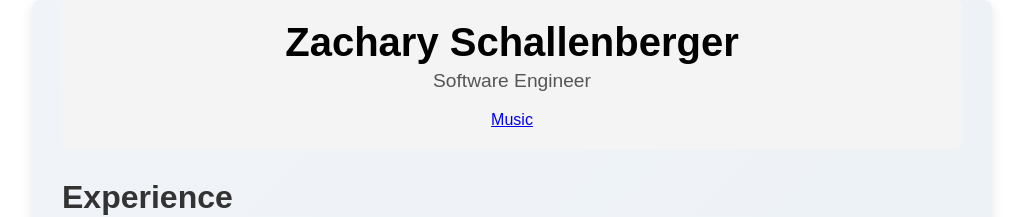
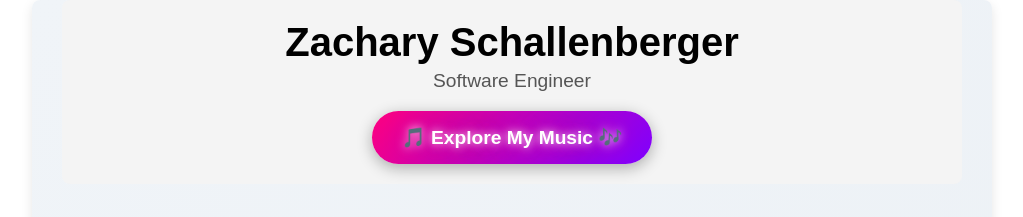
Before and after one commit to Schallenballa/Portfolio, a React (Create React App) app in the folder portfolio-react/: page / in a window 1280 px wide. Shown: the top 217 px of the page, without its empty margins (128-1151 px from the left). Built offline with nearby package versions, Linux system fonts and the light colour scheme.

Commit message:
Cool Buttons

```diff
--- a/portfolio-react/src/components/Header.css
+++ b/portfolio-react/src/components/Header.css
@@ -49,6 +49,86 @@
     color: #1da1f2;
 }
 
+.portfolio-button {
+    background: linear-gradient(135deg, #ffffff, #cccccc);
+    border: 2px solid #444444;
+    color: #333333;
+    font-size: 1.2rem;
+    font-weight: bold;
+    padding: 15px 30px;
+    border-radius: 8px;
+    box-shadow: 0 4px 15px rgba(0, 0, 0, 0.2);
+    cursor: pointer;
+    transition: all 0.3s ease-in-out;
+    position: relative;
+}
+
+.portfolio-button:hover {
+    background: #e6e6e6;
+    color: #000000;
+    border-color: #000000;
+    box-shadow: 0 6px 20px rgba(0, 0, 0, 0.4);
+}
+
+.portfolio-text {
+    text-transform: uppercase;
+    letter-spacing: 1px;
+    animation: none;
+}
+
+
+.music-button {
+    background: linear-gradient(135deg, #ff007f, #7f00ff);
+    border: none;
+    color: white;
+    font-size: 1.2rem;
+    font-weight: bold;
+    padding: 15px 30px;
+    border-radius: 50px;
+    box-shadow: 0 4px 15px rgba(0, 0, 0, 0.3);
+    cursor: pointer;
+    transition: all 0.3s ease-in-out;
+    overflow: hidden;
+    position: relative;
+    z-index: 1;
+}
+
+.music-button:before {
+    content: "";
+    position: absolute;
+    top: 0;
+    left: 0;
+    width: 100%;
+    height: 100%;
+    background: radial-gradient(circle, rgba(255, 255, 255, 0.6), rgba(255, 255, 255, 0) 70%);
+    transform: scale(0);
+    border-radius: 50%;
+    transition: transform 0.5s ease-in-out;
+    z-index: -1;
+}
+
+.music-button:hover {
+    transform: scale(1.05);
+    box-shadow: 0 6px 20px rgba(127, 0, 255, 0.5);
+}
+
+.music-button:hover:before {
+    transform: scale(4);
+}
+
+.music-text {
+    animation: text-flicker 2s infinite alternate;
+}
+
+@keyframes text-flicker {
+    0% {
+        text-shadow: 0 0 5px #fff, 0 0 15px #ff007f, 0 0 20px #7f00ff;
+    }
+    100% {
+        text-shadow: 0 0 10px #fff, 0 0 20px #ff007f, 0 0 30px #7f00ff;
+    }
+}
+
 @keyframes fadeIn {
     0% {
         opacity: 0;
--- a/portfolio-react/src/components/Header.js
+++ b/portfolio-react/src/components/Header.js
@@ -20,10 +20,18 @@ const Header = () => {
             <p id={"title"}>Software Engineer</p>
             <div className="navigation">
                 {activeLink !== "home" && (
-                    <Link to="/" onClick={() => setActiveLink("home")}>Home</Link>
+                    <Link to="/">
+                        <button className="portfolio-button" onClick={() => setActiveLink("home")}>
+                            <span className="portfolio-text">💼 Professional Portfolio 💻</span>
+                        </button>
+                    </Link>
                 )}
                 {activeLink !== "music" && (
-                    <Link to="/Zapps" onClick={() => setActiveLink("music")}>Music</Link>
+                    <Link to="/Zapps">
+                        <button className="music-button" onClick={() => setActiveLink("music")}>
+                            <span className="music-text" >🎵 Explore My Music 🎶</span>
+                        </button>
+                    </Link>
                 )}
             </div>
         </header>
```
